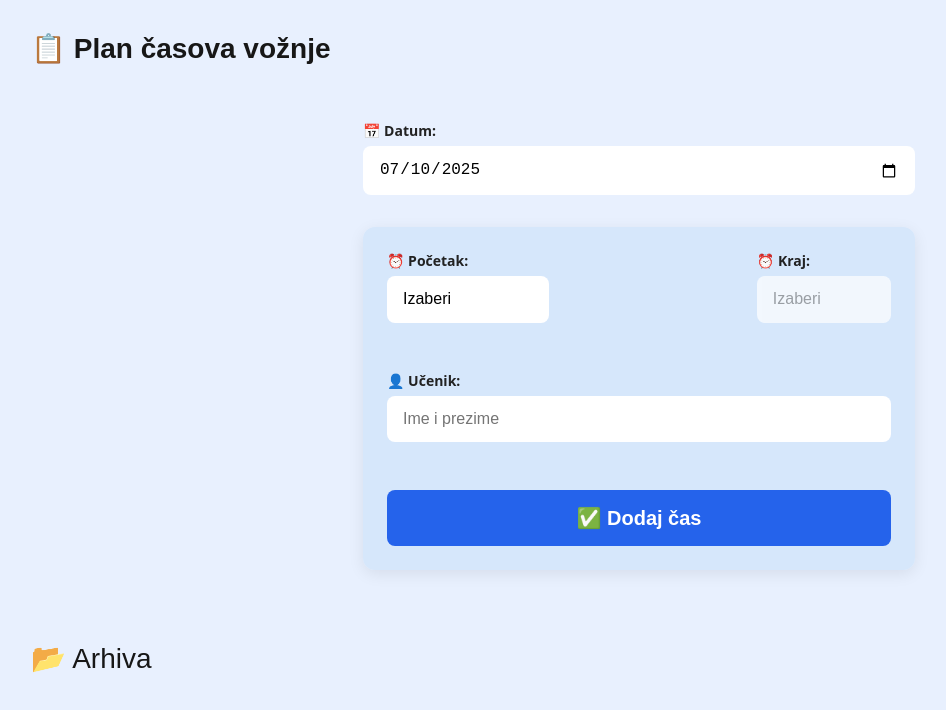
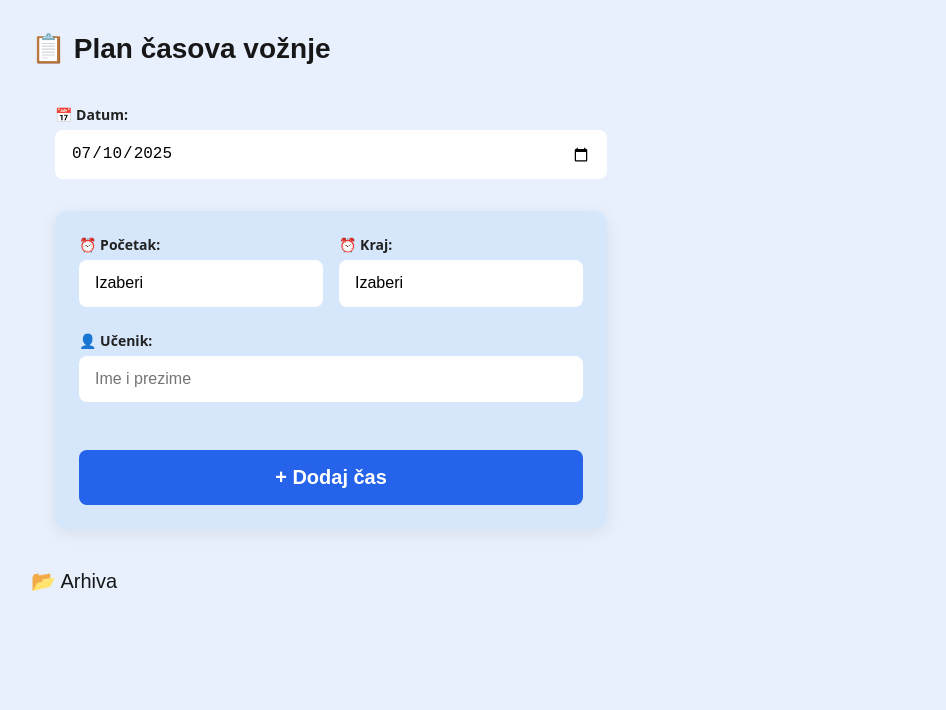
Before and after one commit to todorovicjelena/voznja-raspored, a Next.js app: page / in a window 1280 px wide. Shown: the top 710 px of the page, without its empty margins (1-947 px from the left). Built offline with nearby package versions, Linux system fonts and the light colour scheme.

Commit message:
small update

```diff
--- a/src/app/arhiva/page.tsx
+++ b/src/app/arhiva/page.tsx
@@ -44,13 +44,11 @@ export default function ArchivePage() {
   };
 
   return (
-    <main>
+    <main style={{ padding: "2rem" }}>
       <button onClick={() => window.history.back()} className={styles.button}>
         🔙 Nazad
       </button>
-      <h1 style={{ fontSize: "26px", marginBottom: "1rem" }}>
-        🕘 Arhiva – Prethodna nedelja
-      </h1>
+      <h1 style={{ fontSize: "20px", marginBottom: "1rem" }}>🕘 Arhiva</h1>
       <ScheduleList
         lessons={archivedLessons}
         onDelete={handleDeleteArchivedLesson}
--- a/src/app/page.tsx
+++ b/src/app/page.tsx
@@ -67,7 +67,7 @@ export default function HomePage() {
         onDelete={handleDeleteLesson}
         loading={loading}
       />
-      <a href="/arhiva" style={{ fontSize: "28px" }}>
+      <a href="/arhiva" style={{ fontSize: "20px" }}>
         📂 Arhiva
       </a>
     </main>
--- a/src/components/lesson-form/index.module.scss
+++ b/src/components/lesson-form/index.module.scss
@@ -7,12 +7,9 @@ $text-light: #555;
 $border-color: #ccc;
 
 .form {
-  //background-color:  #e8f0fe;
-  //border-radius: 12px;
-  //box-shadow: 0 4px 10px rgba(0, 0, 0, 0.05);
   padding: 24px;
   max-width: 600px;
-  margin: 2rem auto;
+  //margin: 2rem auto;
   font-family: system-ui, sans-serif;
   color: $text-dark;
 
@@ -48,15 +45,25 @@ $border-color: #ccc;
   }
 
   .timeGroup {
+    display: flex;
+    gap: 1rem;
+
+    & > div {
+      flex: 1;
       display: flex;
-      gap: 1rem;
-      justify-content: space-between;
+      flex-direction: column;
+    }
 
-      & > div {
-        flex: 1;
-        min-width: 0;
-      }
+    label {
+      margin-bottom: 0.5rem;
+      font-size: 14px;
+      font-weight: 600;
     }
+
+    select {
+      width: 100%;
+    }
+  }
 
     span {
       font-size: 20px;
--- a/src/components/lesson-form/index.tsx
+++ b/src/components/lesson-form/index.tsx
@@ -152,10 +152,10 @@ export default function LessonForm({
       </label>
 
       <fieldset disabled={!!error}>
-        <label>
-          <div className={styles.timeGroup}>
+        <div className={styles.timeGroup}>
+          <div>
             <label>
-              ⏰ Početak:
+              <div> ⏰ Početak:</div>
               <select
                 value={startTime}
                 onChange={(e) => setStartTime(e.target.value)}
@@ -168,14 +168,15 @@ export default function LessonForm({
                   </option>
                 ))}
               </select>
-            </label>{" "}
+            </label>
+          </div>
+          <div>
             <label>
-              ⏰ Kraj:
+              <div> ⏰ Kraj:</div>
               <select
                 value={endTime}
                 onChange={(e) => handleTimeChange("end", e.target.value)}
                 required
-                disabled={!startTime}
               >
                 <option value="">Izaberi</option>
                 {getEndTimeOptions().map((time) => (
@@ -184,9 +185,9 @@ export default function LessonForm({
                   </option>
                 ))}
               </select>
-            </label>{" "}
+            </label>
           </div>
-        </label>
+        </div>
 
         <label>
           👤 Učenik:
@@ -200,7 +201,7 @@ export default function LessonForm({
         </label>
 
         <button type="submit" disabled={!!error}>
-          ✅ Dodaj čas
+          + Dodaj čas
         </button>
       </fieldset>
 
--- a/src/components/schedule-list/index.module.scss
+++ b/src/components/schedule-list/index.module.scss
@@ -47,3 +47,16 @@ $border-color: #ccc;
     }
   }
 }
+
+.editButton {
+  background: none;
+  border: none;
+  cursor: pointer;
+  margin-left: 0.5rem;
+  font-size: 1rem;
+  transition: opacity 0.2s;
+
+  &:hover {
+    opacity: 0.7;
+  }
+}
```
